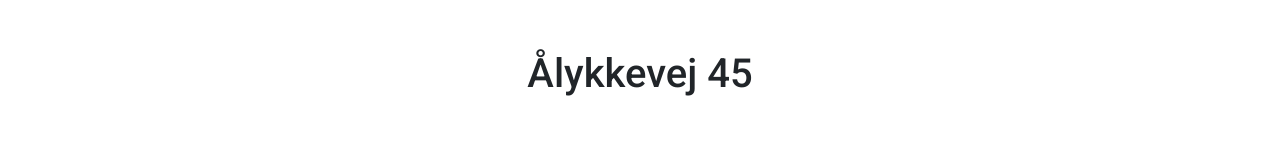
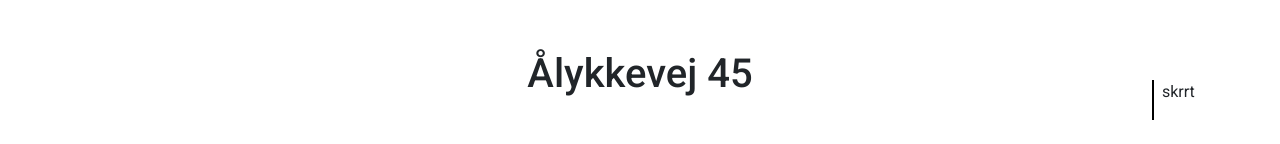
Before and after one commit to thorandresen/Aalykke45, an Angular app: page / in a window 1280 px wide. Shown: the top 144 px of the page. Built offline with nearby package versions, Linux system fonts and the light colour scheme; grey boxes are pictures that could not be loaded; what angular-bootstrap-md would draw is missing.

Commit message:
started working on scroll component

```diff
--- a/src/app/app.component.html
+++ b/src/app/app.component.html
@@ -3,3 +3,6 @@
 <app-attractions></app-attractions>
 <app-booking></app-booking>
 <app-footer></app-footer>
+
+<!-- Absolute components -->
+<app-scroll></app-scroll>
--- a/src/app/app.module.ts
+++ b/src/app/app.module.ts
@@ -17,6 +17,7 @@ import { AttractionsComponent } from './attractions/attractions.component';
 import { BookingComponent } from './booking/booking.component';
 import { NoopAnimationsModule } from '@angular/platform-browser/animations';
 import { FooterComponent } from './footer/footer.component';
+import { ScrollComponent } from './scroll/scroll.component';
 
 @NgModule({
   declarations: [
@@ -26,6 +27,7 @@ import { FooterComponent } from './footer/footer.component';
     AttractionsComponent,
     BookingComponent,
     FooterComponent,
+    ScrollComponent,
   ],
   imports: [
     BrowserModule,
--- a/src/app/data.service.ts
+++ b/src/app/data.service.ts
@@ -18,6 +18,7 @@ export class DataService {
     }
     )
   }
+
   getData() {
     return this.jsonObject;
   }
--- a/src/app/information/information.component.html
+++ b/src/app/information/information.component.html
@@ -1,5 +1,5 @@
 <div class="section-information">
-    <h1>{{headerText}}</h1>
+    <h1 id="indexable information-header">{{headerText}}</h1>
     <div class="container-xl">
         <div class="col information-container">
             <p>{{mainText}}</p>
--- /dev/null
+++ b/src/app/scroll/scroll.component.html
@@ -0,0 +1,3 @@
+<div class="component-scroll">
+    <p>skrrt</p>
+</div>
--- /dev/null
+++ b/src/app/scroll/scroll.component.scss
@@ -0,0 +1,8 @@
+.component-scroll {
+    position: absolute;
+    display: flex;
+    top: 10%;
+    left: 90%;
+    border-left: 2px solid black;
+    padding: 0 8px;
+}
--- /dev/null
+++ b/src/app/scroll/scroll.component.ts
@@ -0,0 +1,25 @@
+import { Component, OnInit } from '@angular/core';
+import { Inject, Injectable } from '@angular/core';
+import { DOCUMENT } from '@angular/common';
+
+@Component({
+  selector: 'app-scroll',
+  templateUrl: './scroll.component.html',
+  styleUrls: ['./scroll.component.scss']
+})
+
+@Injectable()
+export class ScrollComponent implements OnInit {
+
+  constructor(@Inject(DOCUMENT) private document: Document) { }
+
+  ngOnInit(): void {
+    this.getAllHeadersInDocument();
+  }
+
+  getAllHeadersInDocument() {
+    var matches = this.document.querySelectorAll("#indexable");
+    console.log(matches);
+  }
+
+}
```
Also changed, not shown: 1 other file (tests, documents, lock files or other folders).
